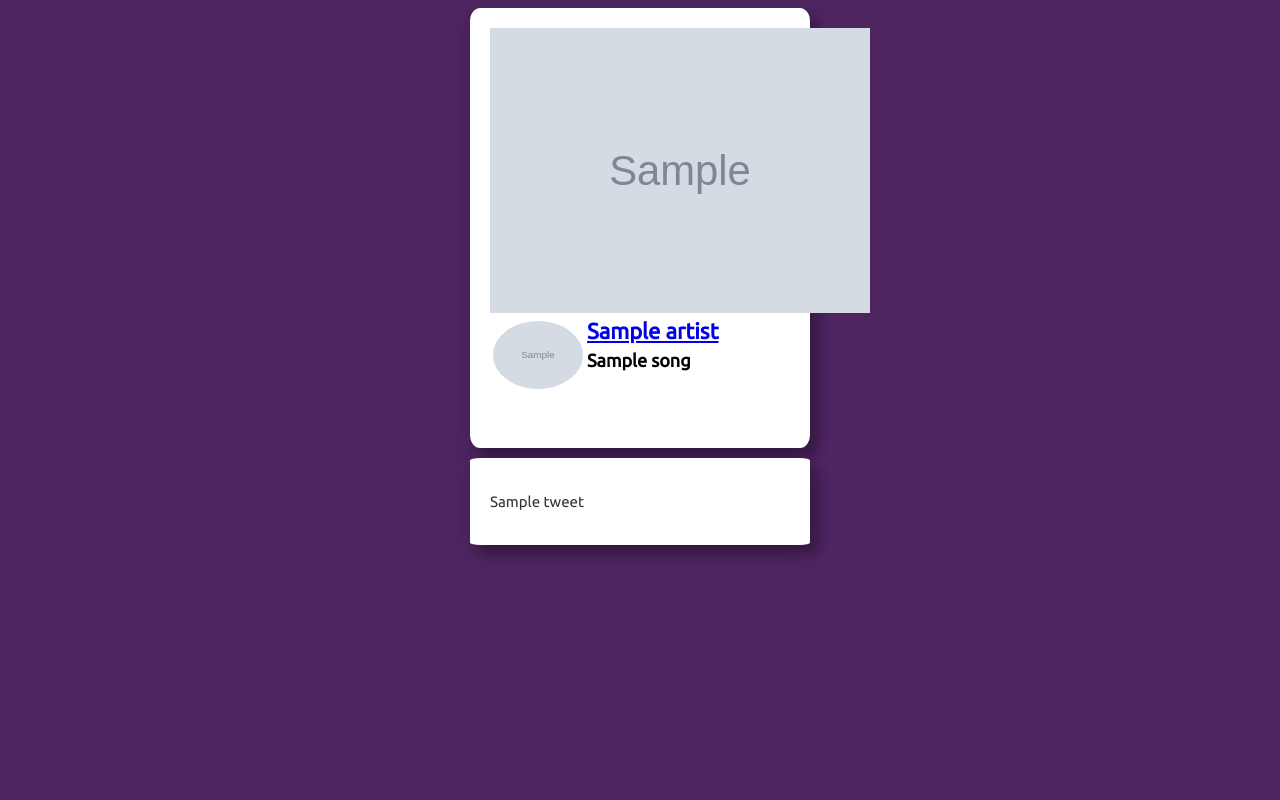
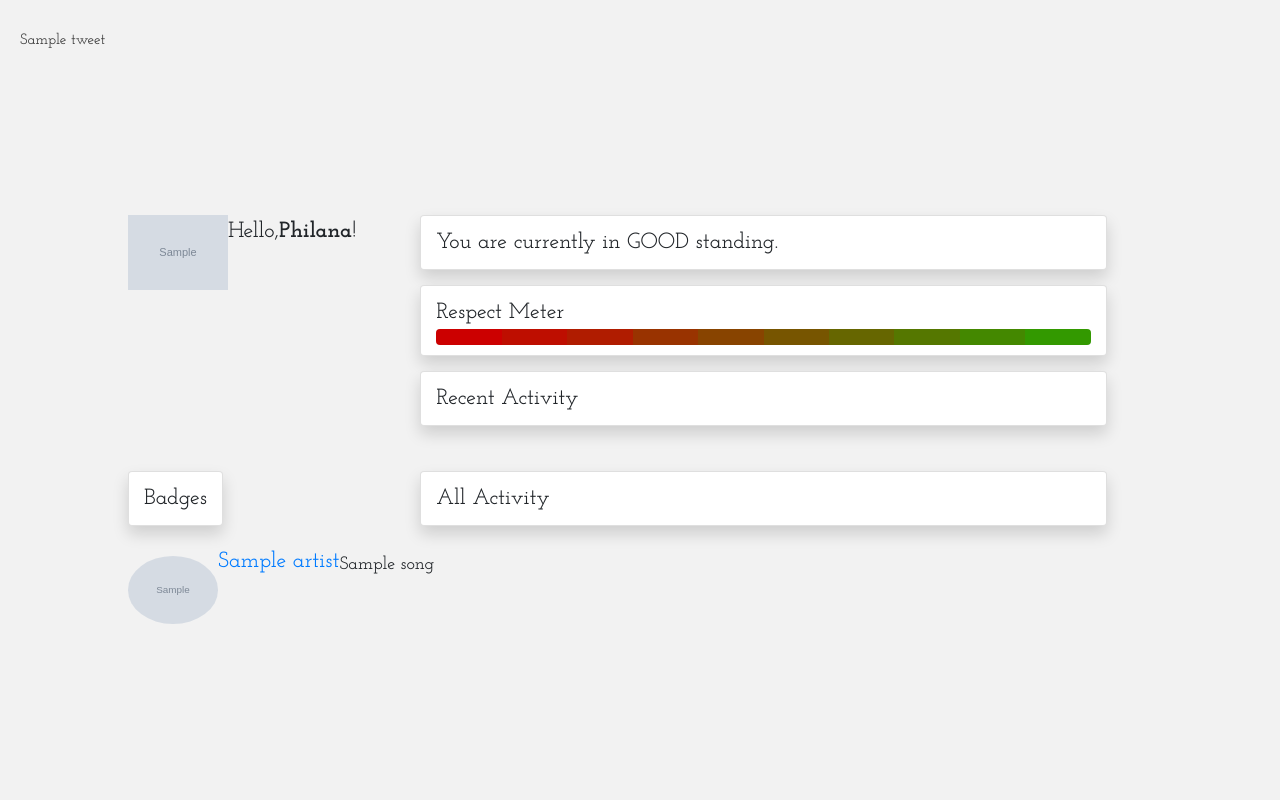
Before and after one commit to philanaaurelia/mlt-stats, a Flask app: template templates/index.html in a window 1280 px wide. Run offline with Flask 2, Linux system fonts and the light colour scheme; the template is opened without the code that fills it: most values are stand-ins (such as "Sample title", 1, 10 or a date in 2020); grey boxes marked "Sample" are stand-in pictures; some libraries are stand-ins or nearby versions.

Commit message:
editing for mlt

```diff
--- a/static/theme.css
+++ b/static/theme.css
@@ -1,18 +1,46 @@
 body{
-    background-color:#4e2561
+    background-color:#f2f2f2;
+}
+
+body, span, p {
+	font-family: 'Josefin Slab';
+	font-size: 22px;
+}
+
+* {
+  box-sizing: border-box;
+}
+
+.column {
+  float: left;
+  padding: 15px;
+  height: 50%;
+}
+
+.left {
+  width: 30%;
+}
+
+.right {
+  width: 70%;
+}
+
+/* Clear floats after the columns */
+.row:after {
+  content: "";
+  display: table;
+  clear: both;
 }
 
 .container {
-    width: 300px;
-	background-color: #FFFFFF;
-	margin-left: auto;
-	margin-right: auto;
-	border-radius: 3%;
-	box-shadow: 10px 10px 10px 0 rgba(0, 0, 0, 0.2), 0 6px 20px 0 rgba(0, 0, 0, 0.19);
-}
-.song{
-	padding: 20px;
+  position: fixed;
+/* 	border-radius: 10px;
+	box-shadow: 10px 10px 10px 0 rgba(0, 0, 0, 0.2), 0 6px 20px 0 rgba(0, 0, 0, 0.19); */
 	height: 400px;
+	width: 80%;
+  top: 50%;
+  left: 50%;
+  transform: translate(-50%, -50%);
 }
 
 .tweet {
@@ -46,25 +74,70 @@ h2
 
 
 
-.card--top{
-	margin-left: auto;
-	margin-right: auto;
-	width: 500px;
-	height: 300px;
-	background-color: #3f3f3f;
-	background-image: linear-gradient(270deg, #2af598 0%, #009efd 100%);
-	border-radius: 8px;
-	box-shadow: 0px 5px 25px #5b5b5b;
-}
-
-table, th, td {
-    vertical-align:middle;
-}
-
-table {
-    margin-top: 5px;
-}
-
 p {
     font-size: 15px;
 }
+
+span.light {
+  font-weight: lighter;
+}
+
+span.bold {
+  font-weight: 700;
+  font-family: 'Josefin Slab';
+  font-size: 22px;
+}
+
+span.heavy {
+  font-weight: 700;
+}
+
+/* Card */
+
+.card {
+  margin-bottom: 15px;
+  padding: 10px;
+  padding-left: 15px;
+  padding-right: 15px;
+}
+
+/* Progress Bar */
+.bg-prog1 {
+  background-color: #CC0000;
+}
+
+.bg-prog2 {
+  background-color: #BE0E00;
+}
+
+.bg-prog3 {
+  background-color: #B01C00;
+}
+
+.bg-prog4 {
+  background-color: #993300;
+}
+
+.bg-prog5 {
+  background-color: #884400;
+}
+
+.bg-prog6 {
+  background-color: #775500;
+}
+
+.bg-prog7 {
+  background-color: #666600;
+}
+
+.bg-prog8 {
+  background-color: #557700;
+}
+
+.bg-prog9 {
+  background-color: #448800;
+}
+
+.bg-prog10 {
+  background-color: #339900;
+}
--- a/templates/index.html
+++ b/templates/index.html
@@ -1,35 +1,67 @@
 <html>
+
 <head>
-        <link href='https://fonts.googleapis.com/css?family=Ubuntu' rel='stylesheet'>
+  <link href="https://fonts.googleapis.com/css2?family=Josefin+Slab:wght@500;600;700" rel="stylesheet">
+  <link rel="stylesheet" href="https://stackpath.bootstrapcdn.com/bootstrap/4.3.1/css/bootstrap.min.css" integrity="sha384-ggOyR0iXCbMQv3Xipma34MD+dH/1fQ784/j6cY/iJTQUOhcWr7x9JvoRxT2MZw1T" crossorigin="anonymous">
   <link rel="stylesheet" href="/static/theme.css">
 
+
   <title>
-            Love | Lauryn Hill
+    MLT | Stats
   </title>
-        <style>
-            body {
-                font-family: 'Ubuntu';font-size: 22px;
-            }
-        </style>
 </head>
+
 <body>
-        <div class="container song">
-            <img src={{song_data.song_image}} />
+  <div class="container">
+    <div class="top row">
+      <div class="column left row">
+        <img src={{song_data.song_image}} width="100" /> <br>
+        <span> Hello, </span><span class="bold"> Philana</span>! <br>
+      </div>
+      <div class="column right">
+        <div class="card shadow"> You are currently in GOOD standing.</div>
+        <div class="card shadow">
+          Respect Meter <br>
+          <div class="progress">
+            <div class="progress-bar bg-prog1" role="progressbar" style="width: 10%" aria-valuenow="10" aria-valuemin="0" aria-valuemax="100"></div>
+            <div class="progress-bar bg-prog2" role="progressbar" style="width: 10%" aria-valuenow="10" aria-valuemin="0" aria-valuemax="100"></div>
+            <div class="progress-bar bg-prog3" role="progressbar" style="width: 10%" aria-valuenow="10" aria-valuemin="0" aria-valuemax="100"></div>
+            <div class="progress-bar bg-prog4" role="progressbar" style="width: 10%" aria-valuenow="10" aria-valuemin="0" aria-valuemax="100"></div>
+            <div class="progress-bar bg-prog5" role="progressbar" style="width: 10%" aria-valuenow="10" aria-valuemin="0" aria-valuemax="100"></div>
+            <div class="progress-bar bg-prog6" role="progressbar" style="width: 10%" aria-valuenow="10" aria-valuemin="0" aria-valuemax="100"></div>
+            <div class="progress-bar bg-prog7" role="progressbar" style="width: 10%" aria-valuenow="10" aria-valuemin="0" aria-valuemax="100"></div>
+            <div class="progress-bar bg-prog8" role="progressbar" style="width: 10%" aria-valuenow="10" aria-valuemin="0" aria-valuemax="100"></div>
+            <div class="progress-bar bg-prog9" role="progressbar" style="width: 10%" aria-valuenow="10" aria-valuemin="0" aria-valuemax="100"></div>
+            <div class="progress-bar bg-prog10" role="progressbar" style="width: 10%" aria-valuenow="10" aria-valuemin="0" aria-valuemax="100"></div>
+          </div>
+        </div>
+        <!-- edit this section --->
+        <div class="card shadow">
+          Recent Activity
+        </div>
+      </div>
+    </div> <!-- End top row -->
+    <div class="bottom row">
+      <div class="column left row">
+        <div class="card shadow">Badges</div>
+      </div>
+      <div class="column right">
+        <div class="card shadow"> All Activity</div>
 
-            <table>
-                <tr>
-                    <td><img class=artist src={{song_data.artist_image}} /></td>
-                    <td>
+      </div>
+
+      <img class=artist src={{song_data.artist_image}} />
+
       <h1><a href="{{song_data.artist_link}}">{{song_data.artist}}</a></h1>
       <h2>{{song_data.song}}</h2>
-                    </td>
-                </tr>
-            </table>
+
+    </div>
   </div>
   {% if twitter_data %}
-            <div class="container tweet">
+  <div class=" tweet">
     <p> {{twitter_data.tweet}} </p>
   </div>
   {%endif%}
 </body>
+
 </html>
```
Lines whose indentation alone changed are shown as unchanged.
